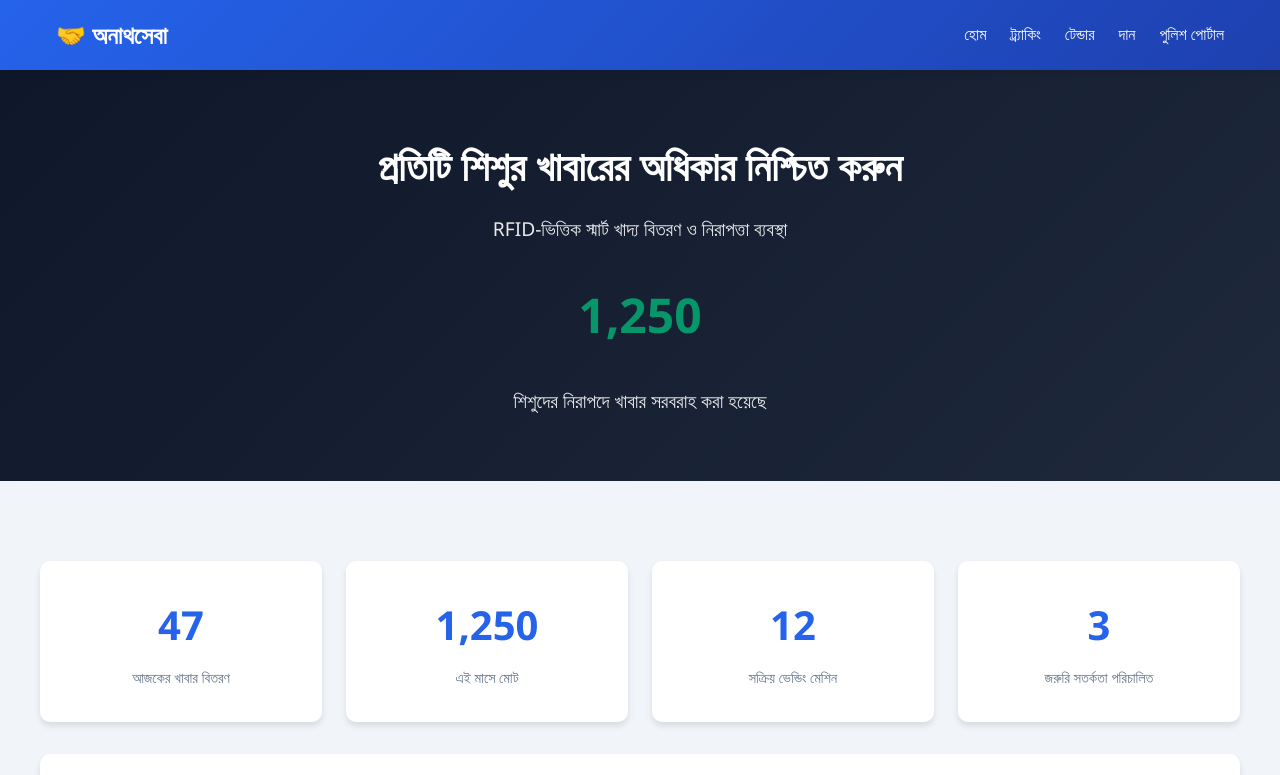
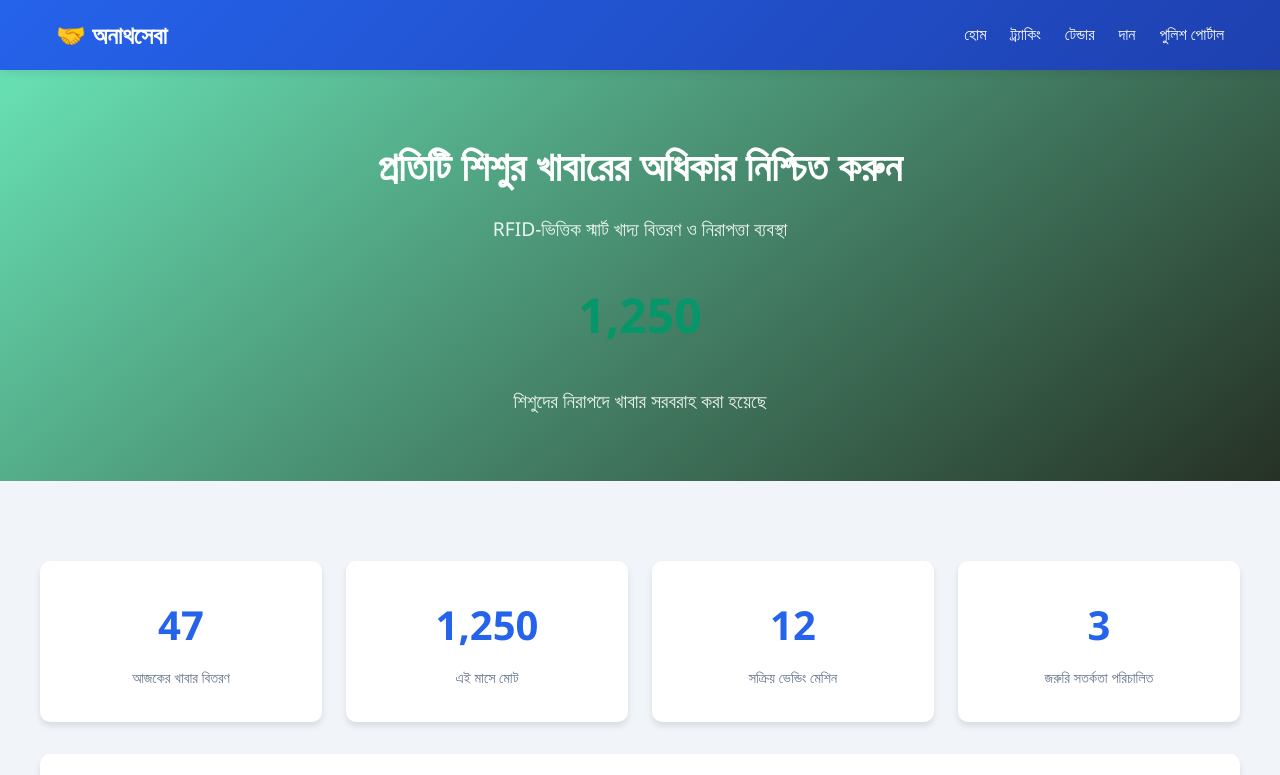
Before and after one commit to Mehedi-Hasan-soft-web-support/onathseba-official-website, a plain HTML site: page index.html in a window 1280 px wide. Shown: the top 775 px of the page. Drawn offline with Linux system fonts and the light colour scheme.

Commit message:
Update index.html

```diff
--- a/index.html
+++ b/index.html
@@ -76,7 +76,7 @@
         }
 
         .hero {
-            background: linear-gradient(135deg, #0f172a 0%, #1e293b 100%);
+            background: linear-gradient(322deg, #263125 0%, #68e1b4 100%);
             color: var(--white);
             padding: 4rem 0;
             text-align: center;
```
